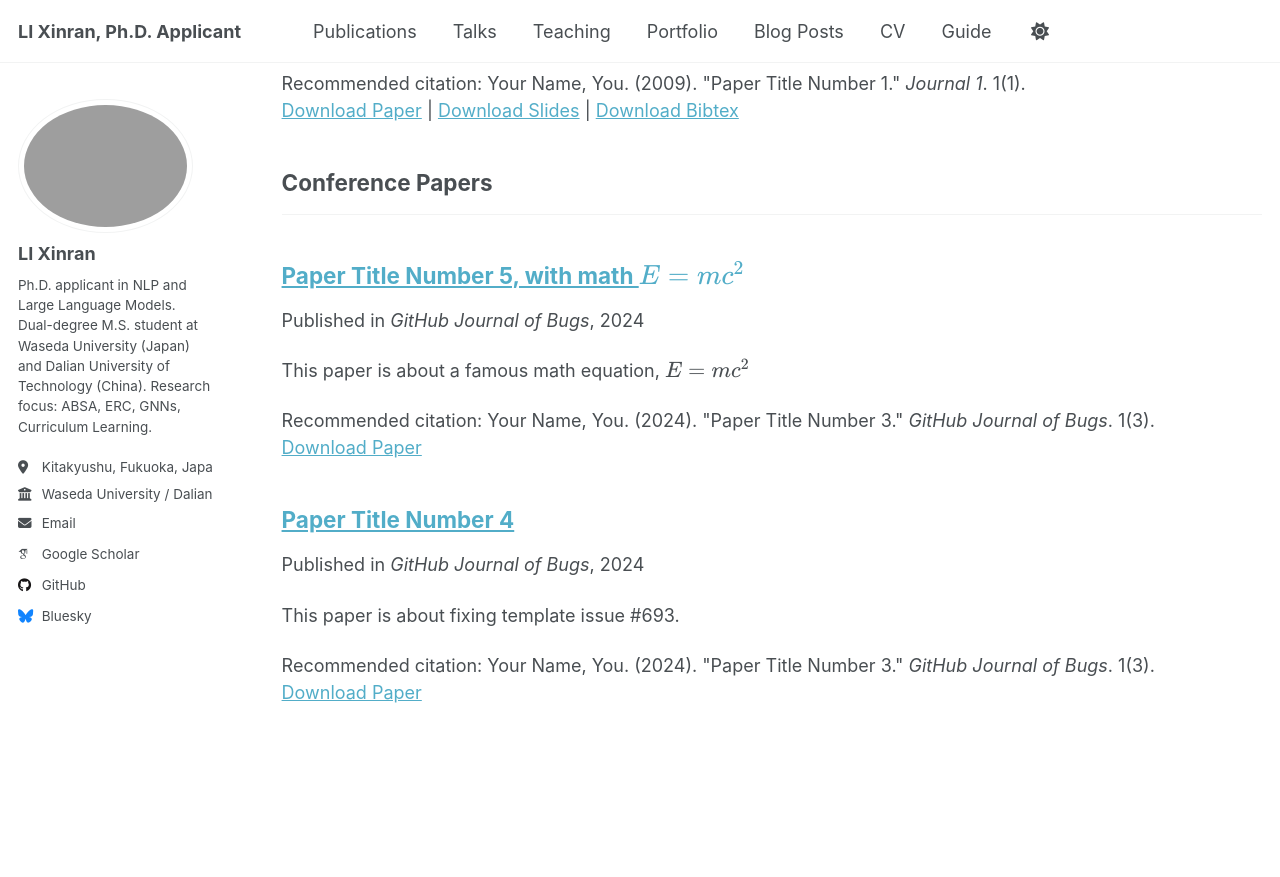
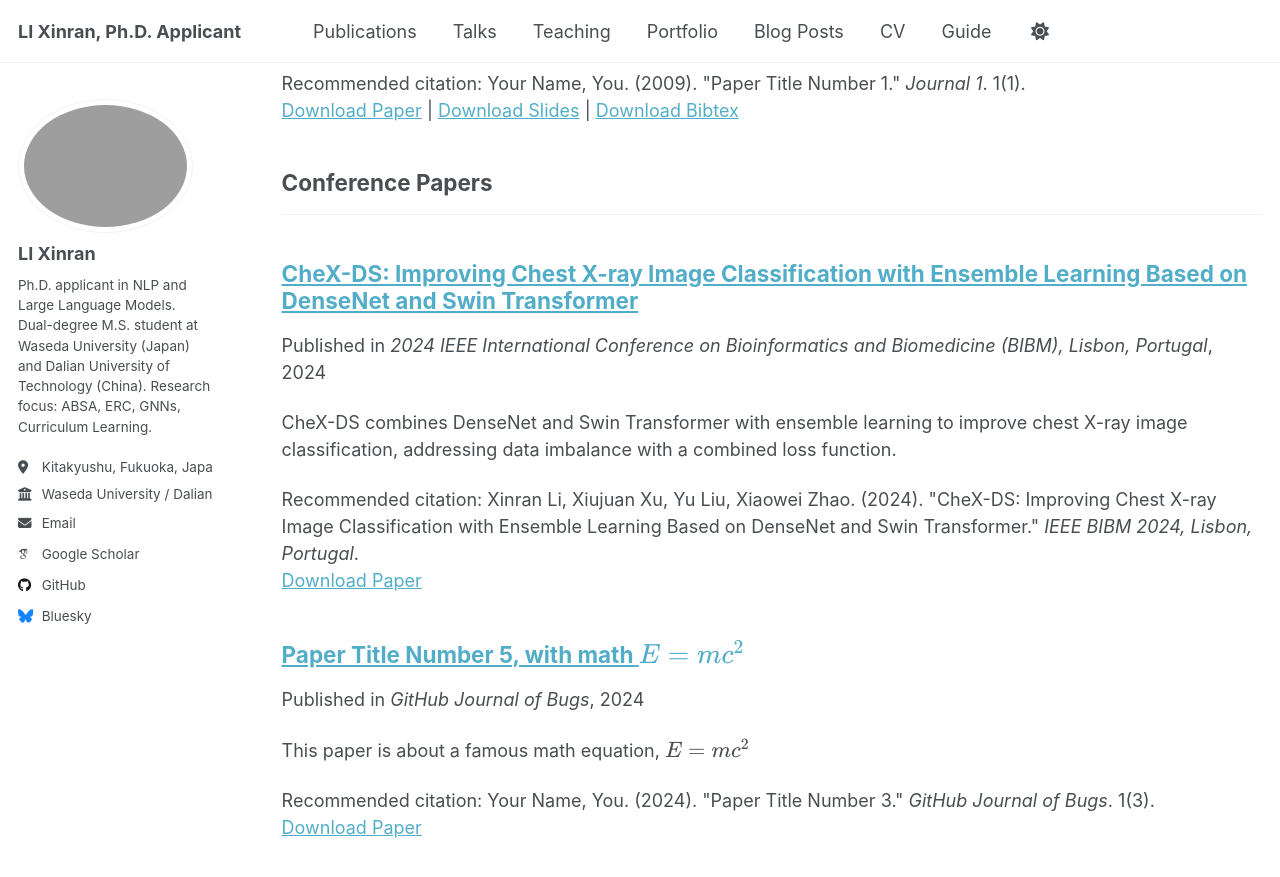
Before and after one commit to LiXinran6/LiXinran6.github.io, a Jekyll site: the page built from _pages/publications.html, in a window 1280 px wide and 900 px high, scrolled down 870 px. Shown: the top 877 px of the window. Built offline with Jekyll 4.4.1, drawn with Linux system fonts in a browser that asks for light colours; some web fonts are replaced; a script that is not in the unit is left out.

Commit message:
Update 2024-02-17-paper-title-number-4.md

```diff
--- a/_publications/2024-02-17-paper-title-number-4.md
+++ b/_publications/2024-02-17-paper-title-number-4.md
@@ -1,13 +1,14 @@
 ---
-title: "Paper Title Number 4"
+title: "CheX-DS: Improving Chest X-ray Image Classification with Ensemble Learning Based on DenseNet and Swin Transformer"
 collection: publications
 category: conferences
-permalink: /publication/2024-02-17-paper-title-number-4
-excerpt: 'This paper is about fixing template issue #693.'
-date: 2024-02-17
-venue: 'GitHub Journal of Bugs'
-paperurl: 'http://academicpages.github.io/files/paper3.pdf'
-citation: 'Your Name, You. (2024). &quot;Paper Title Number 3.&quot; <i>GitHub Journal of Bugs</i>. 1(3).'
+permalink: /publication/2024-12-03-CheX-DS
+excerpt: "CheX-DS combines DenseNet and Swin Transformer with ensemble learning to improve chest X-ray image classification, addressing data imbalance with a combined loss function."
+date: 2024-12-03
+venue: "2024 IEEE International Conference on Bioinformatics and Biomedicine (BIBM), Lisbon, Portugal"
+paperurl: "files/CheX-DS.pdf"  # 如果你上传了 PDF 到 files/ 文件夹
+doi: "10.1109/BIBM62325.2024.10822262"
+citation: "Xinran Li, Xiujuan Xu, Yu Liu, Xiaowei Zhao. (2024). &quot;CheX-DS: Improving Chest X-ray Image Classification with Ensemble Learning Based on DenseNet and Swin Transformer.&quot; <i>IEEE BIBM 2024, Lisbon, Portugal</i>."
+abstract: "The automatic diagnosis of chest diseases is a challenging task. CheX-DS leverages DenseNet and Swin Transformer using ensemble learning. The model addresses data imbalance with a combined weighted binary cross-entropy and asymmetric loss. Evaluated on NIH ChestX-ray14, CheX-DS achieves an average AUC of 83.76%, outperforming previous studies."
+featured: true
 ---
-
-The contents above will be part of a list of publications, if the user clicks the link for the publication than the contents of section will be rendered as a full page, allowing you to provide more information about the paper for the reader. When publications are displayed as a single page, the contents of the above "citation" field will automatically be included below this section in a smaller font.
```
